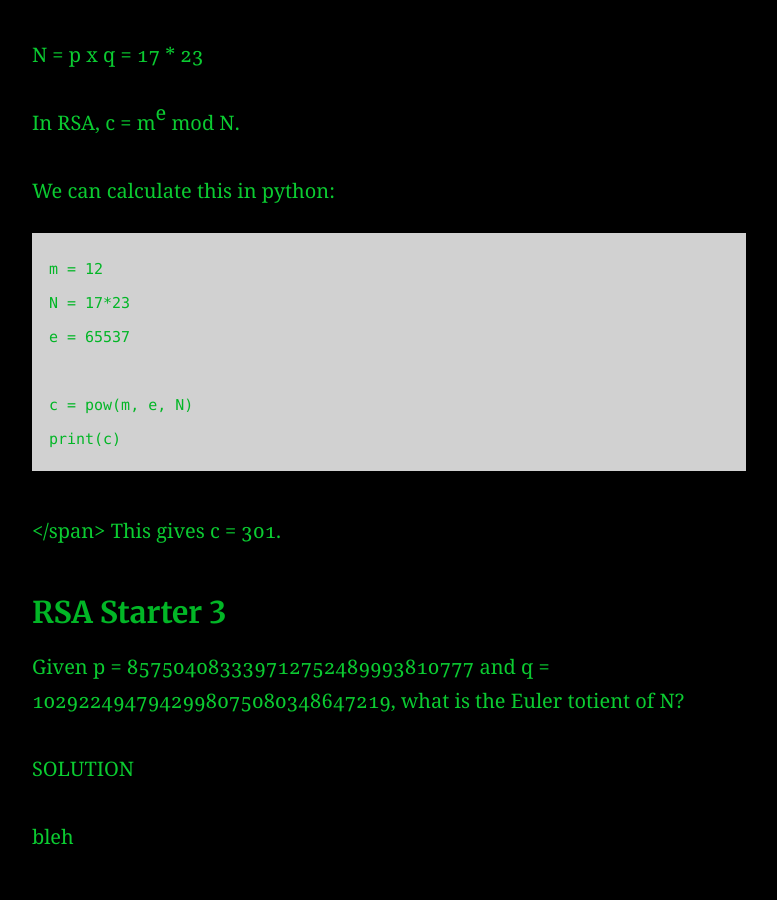
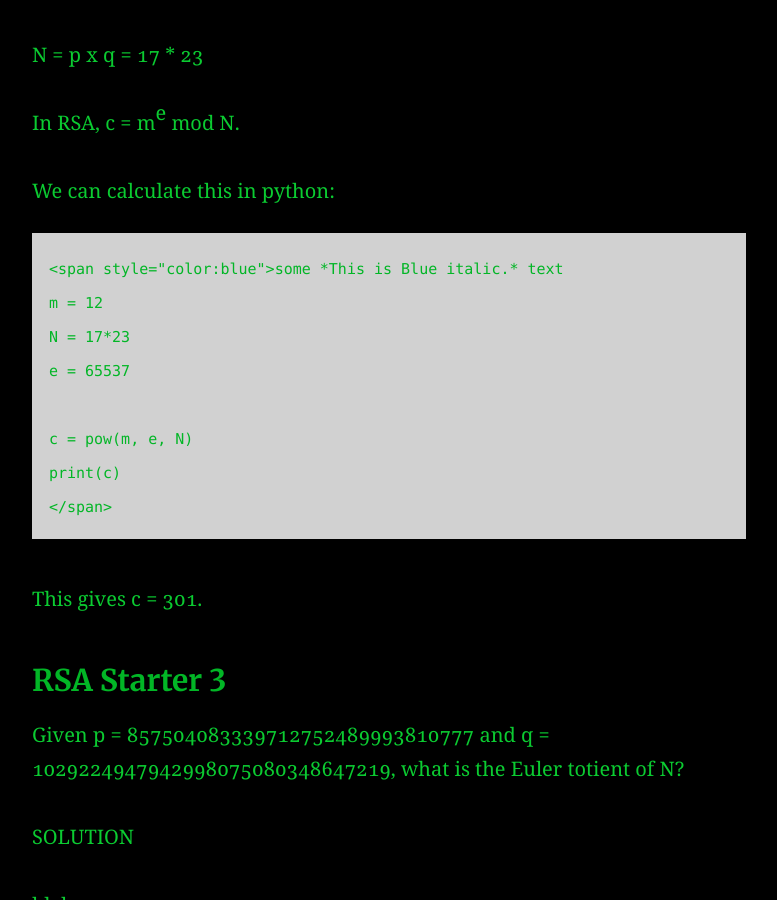
Before and after one commit to AC01010/Connor-McCartney.github.io, a Jekyll site: the page built from _posts/2021-01-12-CryptohackRSA.md, in a window 1280 px wide and 900 px high, scrolled down 1009 px. Shown: the whole window, without its empty margins (251-1028 px from the left). Built offline with Jekyll 4.4.1, drawn with Linux system fonts in a browser that asks for light colours; before the commit the page ends 1888 px from its top, so only the background shows below that.

Commit message:
Update 2021-01-12-CryptohackRSA.md

````diff
--- a/_posts/2021-01-12-CryptohackRSA.md
+++ b/_posts/2021-01-12-CryptohackRSA.md
@@ -37,16 +37,16 @@
 In RSA, c = m<sup>e</sup> mod N.
 
 We can calculate this in python:
-<span style="color:blue">
 ```
+<span style="color:blue">some *This is Blue italic.* text
 m = 12
 N = 17*23
 e = 65537
 
 c = pow(m, e, N)
 print(c)
+</span>
 ```
-</span>
 This gives c = 301.
 
 ### RSA Starter 3
````
